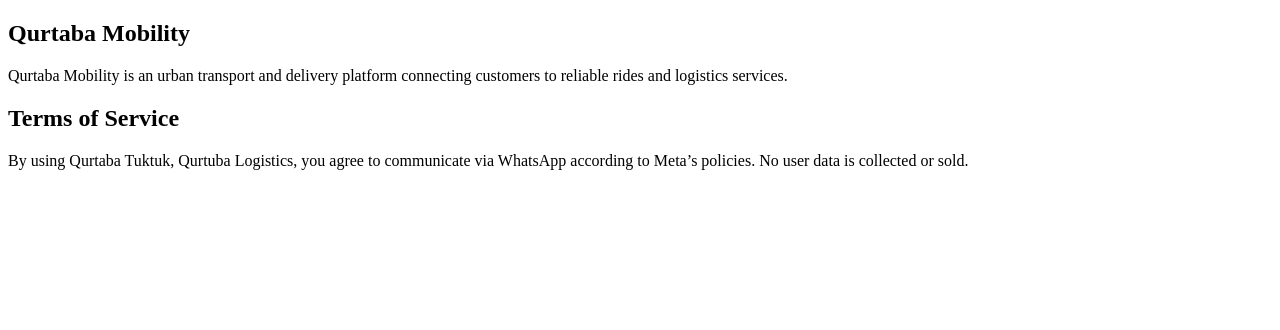
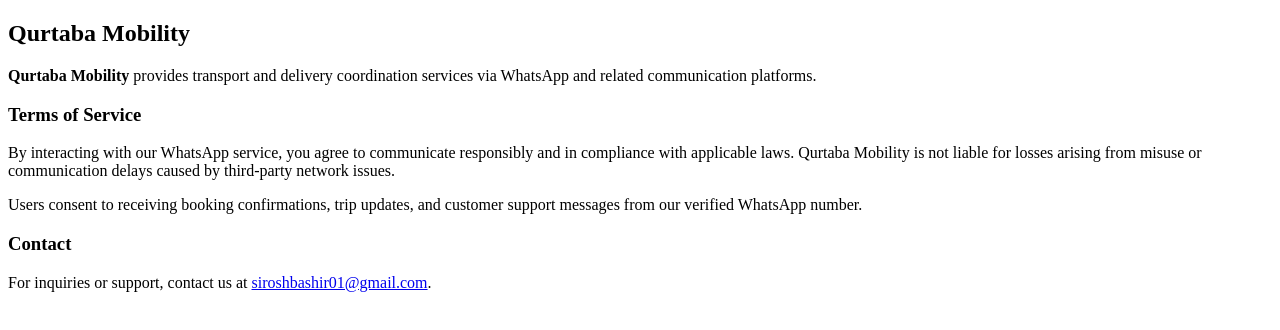
Before and after one commit to siroshbashir01/qurtuba_policy, a plain HTML site: page terms.html in a window 1280 px wide. Drawn offline with Linux system fonts and the light colour scheme.

Commit message:
Update terms.html

```diff
--- a/terms.html
+++ b/terms.html
@@ -1,10 +1,20 @@
 <!DOCTYPE html>
-<html>
-<head><title>Terms of Service</title></head>
+<html lang="en">
+<head>
+  <meta charset="UTF-8">
+  <meta name="viewport" content="width=device-width, initial-scale=1.0">
+  <title>Terms of Service | Qurtaba Mobility</title>
+</head>
 <body>
-<h2>Qurtaba Mobility</h2>
-<p>Qurtaba Mobility is an urban transport and delivery platform connecting customers to reliable rides and logistics services.</p>
-<h2>Terms of Service</h2>
-<p>By using Qurtaba Tuktuk, Qurtuba Logistics, you agree to communicate via WhatsApp according to Meta’s policies. No user data is collected or sold.</p>
+  <h2>Qurtaba Mobility</h2>
+  <p><strong>Qurtaba Mobility</strong> provides transport and delivery coordination services via WhatsApp and related communication platforms.</p>
+
+  <h3>Terms of Service</h3>
+  <p>By interacting with our WhatsApp service, you agree to communicate responsibly and in compliance with applicable laws. Qurtaba Mobility is not liable for losses arising from misuse or communication delays caused by third-party network issues.</p>
+
+  <p>Users consent to receiving booking confirmations, trip updates, and customer support messages from our verified WhatsApp number.</p>
+
+  <h3>Contact</h3>
+  <p>For inquiries or support, contact us at <a href="mailto:siroshbashir01@gmail.com">siroshbashir01@gmail.com</a>.</p>
 </body>
 </html>
```
